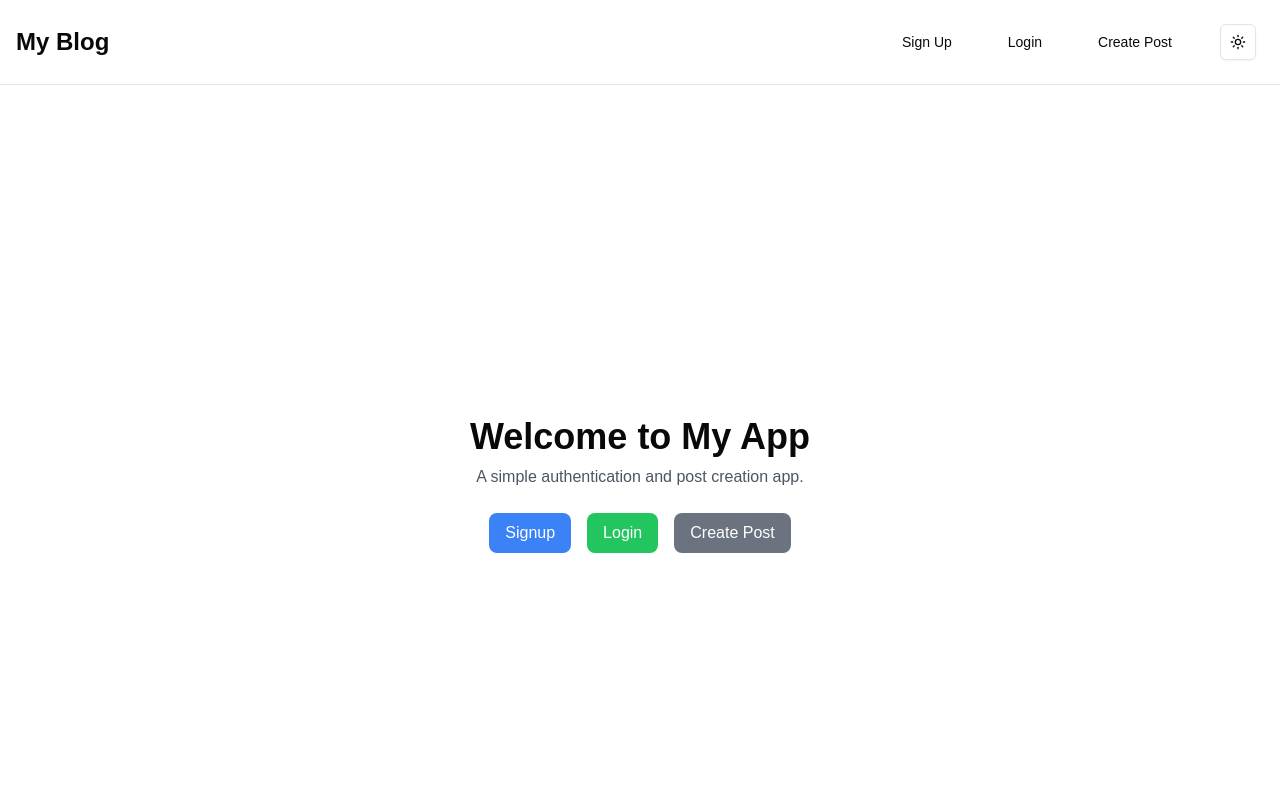
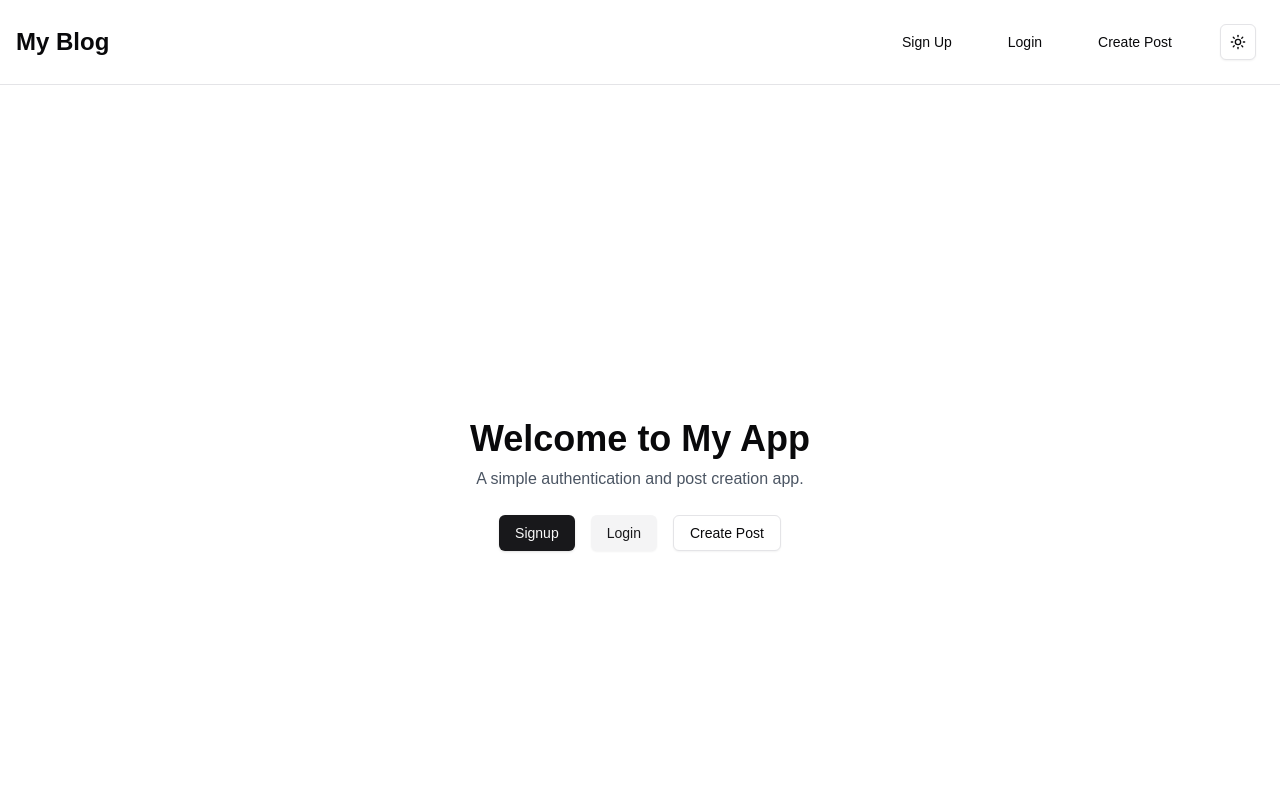
Before and after one commit to luqmanmatloob/nestjs-nextjs-jwt-crud-example, a Next.js app in the folder client/: page / in a window 1280 px wide. Shown: the top 800 px of the page. Built offline with nearby package versions, Linux system fonts and the light colour scheme.

Commit message:
updated home page with shadcn

```diff
--- a/client/src/app/page.tsx
+++ b/client/src/app/page.tsx
@@ -1,6 +1,5 @@
-// app/page.tsx (Root Page)
-
 import Link from "next/link";
+import { Button } from "@/components/ui/button";
 
 export default function HomePage() {
   return (
@@ -9,15 +8,15 @@ export default function HomePage() {
       <p className="text-gray-600 mt-2">A simple authentication and post creation app.</p>
 
       <div className="mt-6 flex space-x-4">
-        <Link href="/signup" className="px-4 py-2 bg-blue-500 text-white rounded-lg hover:bg-blue-600">
-          Signup
-        </Link>
-        <Link href="/login" className="px-4 py-2 bg-green-500 text-white rounded-lg hover:bg-green-600">
-          Login
-        </Link>
-        <Link href="/create-post" className="px-4 py-2 bg-gray-500 text-white rounded-lg hover:bg-gray-600">
-          Create Post
-        </Link>
+        <Button asChild>
+          <Link href="/signup">Signup</Link>
+        </Button>
+        <Button asChild variant="secondary">
+          <Link href="/login">Login</Link>
+        </Button>
+        <Button asChild variant="outline">
+          <Link href="/create-post">Create Post</Link>
+        </Button>
       </div>
     </main>
   );
```
